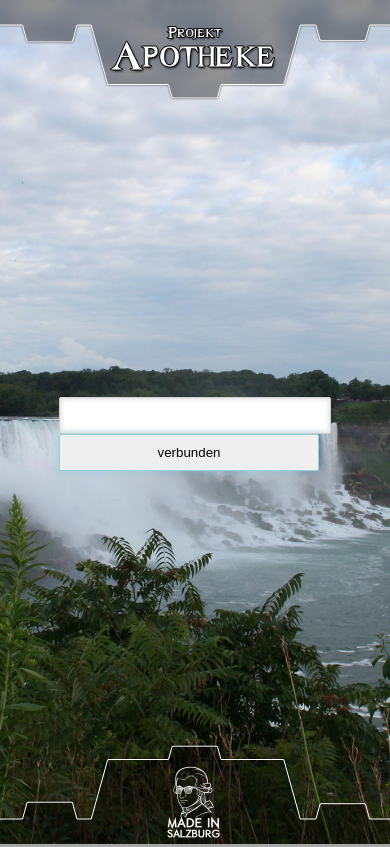
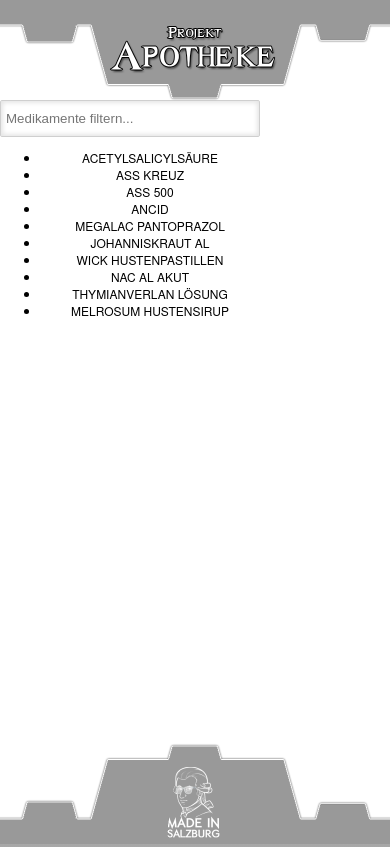
Before and after one commit to sepei/Projekt_Apotheke, a plain HTML site: page www/index.html in a window 390 px wide. Both pictures are taken after a click on the button "Nicht verbunden". Shown: the top 847 px of the page. Drawn offline with nearby package versions, Linux system fonts and the light colour scheme; some packages are replaced by stand-ins of ours.

Commit message:
20.36
aad

```diff
--- a/www/index.html
+++ b/www/index.html
@@ -70,7 +70,7 @@ input:focus {
   margin-left:-500px;
   bottom:0px;
   left:50%;
-  z-index:11;
+  z-index:110;
 
       -moz-animation-duration: 2s;
       -webkit-animation-duration: 2s;
@@ -108,7 +108,7 @@ input:focus {
   margin-left:-500px;
   top:0px;
   left:50%;
-  z-index:11;
+  z-index:110;
 
      -moz-animation-duration: 2s;
       -webkit-animation-duration: 2s;
@@ -153,7 +153,7 @@ input:focus {
   margin-left:-250px;
   bottom:0px;
   left:50%;
-  z-index:11;
+  z-index:110;
 }
 
 #topbox
@@ -164,7 +164,7 @@ input:focus {
   margin-left:-250px;
   top:0px;
   left:50%;
-  z-index:11;
+  z-index:110;
 }
 
 	#overlays {
@@ -183,7 +183,7 @@ input:focus {
   margin-left:-125px;
   bottom:0px;
   left:50%;
-  z-index:11;
+  z-index:110;
 }
 
 #topbox
@@ -194,7 +194,7 @@ input:focus {
   margin-left:-125px;
   top:0px;
   left:50%;
-  z-index:11;
+  z-index:110;
 }
 
 	#overlays {
@@ -206,7 +206,7 @@ input:focus {
 
 
 </style>
-        <title>Hello World</title>
+        <title>Apotheke</title>
     </head>
     <body ng-app="Apotheke">
         <!--<div class="app">
@@ -227,7 +227,41 @@ input:focus {
   <div id="footerbox"><img id="overlays" src="img/footer.png"> </div>
   </div>
 <div id="topbox"><img id="overlays" src="img/header.png"> </div>
-  <div id="inputbox" ng-controller="MainAppCtrl"><input type="text"> <input type="button" name="Suchbutton" ng-click="onClick()" value="{{status}}"> </div>
+  <div id="inputbox" ng-controller="MainAppCtrl"><input type="text"> <input type="button" name="Suchbutton" ng-click="onClick()" value="{{status}}">
+  <div ng-show="setOverlay" align="center" style="
+    position: fixed;
+    z-index: 130;
+    top: 0px;
+    width: 100%;
+    height: 100%;
+    background-color: white;
+    left: 0px;
+">    <div ng-init="medicaments = [
+    {name:'Acetylsalicylsäure', age:25, gender:'boy'},
+    {name:'ASS Kreuz', age:30, gender:'girl'},
+    {name:'ASS 500', age:28, gender:'girl'},
+    {name:'Ancid', age:15, gender:'girl'},
+    {name:'Megalac Pantoprazol', age:28, gender:'girl'},
+    {name:'Johanniskraut AL', age:95, gender:'boy'},
+    {name:'Wick Hustenpastillen', age:50, gender:'boy'},
+    {name:'NAC AL akut', age:27, gender:'girl'},
+    {name:'Thymianverlan Lösung', age:40, gender:'boy'},
+    {name:'Melrosum Hustensirup', age:60, gender:'girl'}
+  ]"  style="
+    position: absolute;
+    z-index: 100;
+    top:100px;
+">
+
+    <input type="search" ng-model="q" placeholder="Medikamente filtern..." />
+    <ul class="example-animate-container" style="">
+      <li class="animate-repeat" ng-repeat="medicament in medicaments | filter:q">
+{{medicament.name}}
+      </li>
+    </ul>
+  </div></div>
+</div>
+
 
         <script type="text/javascript" src="http://ajax.googleapis.com/ajax/libs/jquery/1.9.1/jquery.min.js"></script>
 		<script type="text/javascript" src="js/jquery.easing.1.3.js"></script>
--- a/www/js/module/MainController.js
+++ b/www/js/module/MainController.js
@@ -9,5 +9,6 @@ mCon.controller ( 'MainAppCtrl', function ( $scope ) {
 
 	$scope.onClick = function () {
 		$scope.status = "verbunden";
+        $scope.setOverlay = true;
 	}
 });
--- a/www/js/module/app.js
+++ b/www/js/module/app.js
@@ -1,6 +1,9 @@
 var app = angular.module('Apotheke', ['MainController']);
 
-app.run ( function ($document ) {
+app.run ( function ($document, $rootScope ) {
+	    $rootScope.$apply( function() {
+            $rootScope.setOverlay = false;
+        });
 	$document.on ( 'deviceready' , function () {
 		alert("ACHTUNG DER GERÄT READY");
 	});
```
